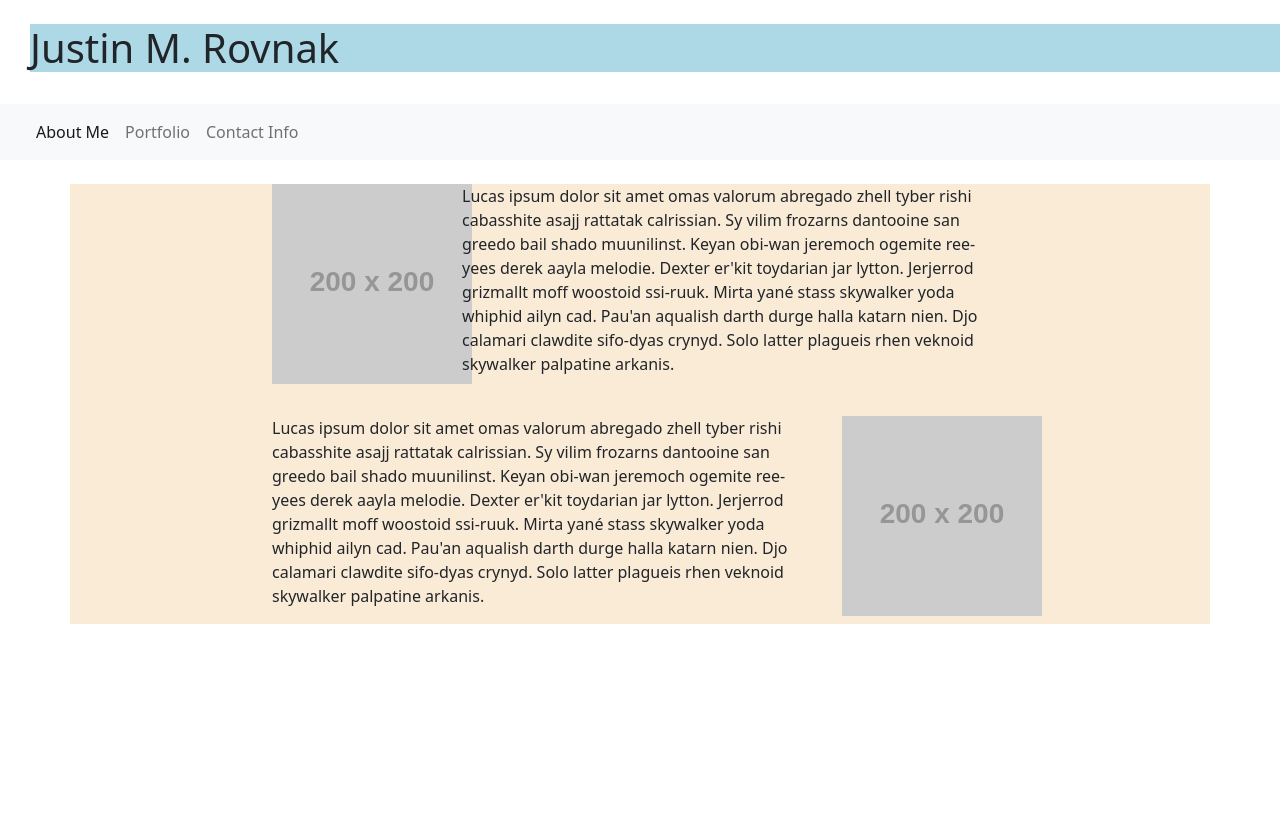
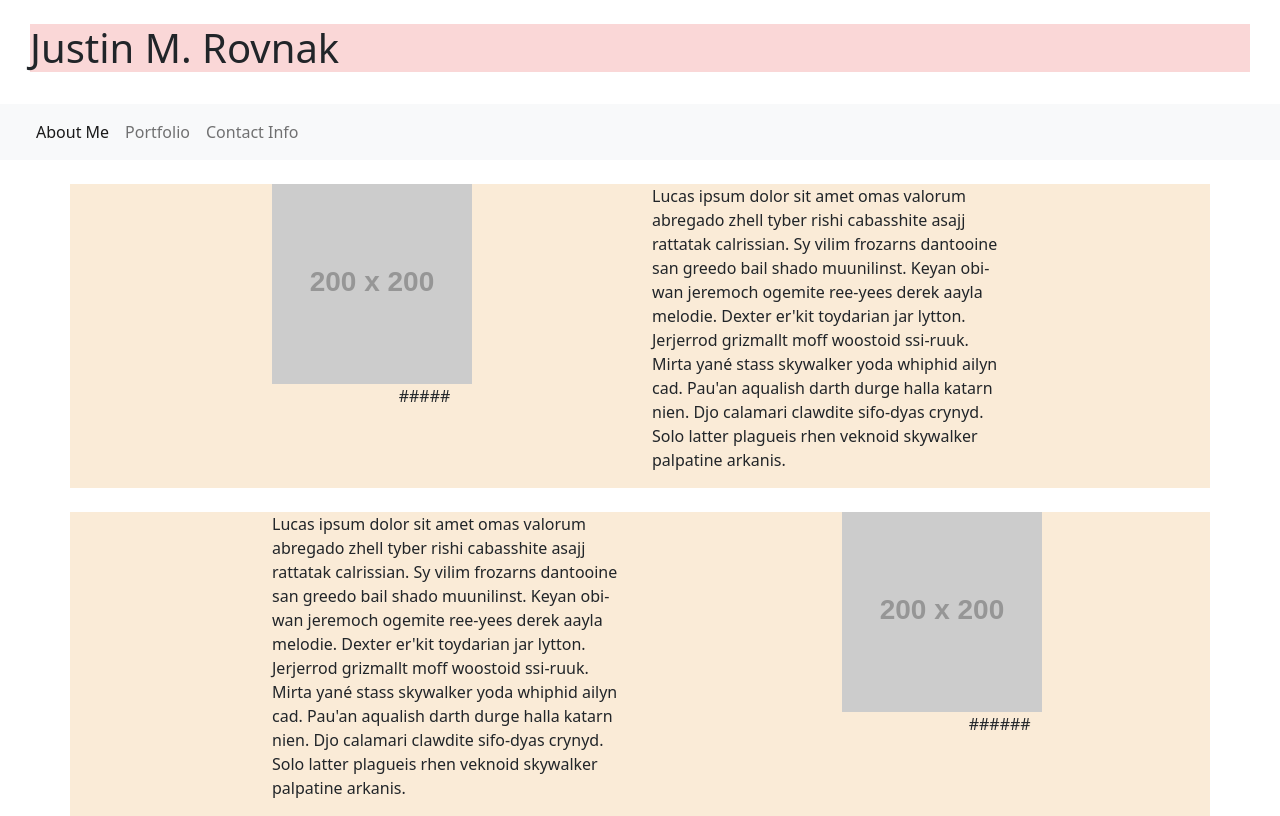
Before and after one commit to jmrovnak/HW2, a plain HTML site: page index.html in a window 1280 px wide. Drawn offline with nearby package versions, Linux system fonts and the light colour scheme; placeholder pictures from the web are drawn by us.

Commit message:
added sub rows/col to index

```diff
--- a/index.html
+++ b/index.html
@@ -8,13 +8,15 @@
 
     h1{
         margin-left: 30px;
-        background-color: lightblue;
+        margin-right: 30px;
+        background-color: rgb(250, 215, 215);
 
 
     }
 
     .container{
-        background-color: antiquewhite;
+        background-color: antiquewhite;;
+
     }
 
 
@@ -55,29 +57,44 @@
 
       <div class="container">
           <div class="row">
+              <div class="col-md-2"></div>
+              <div class="col-md-4">
+                <a href="https://placeholder.com"><img src="https://via.placeholder.com/200"></a>
+                    <div class="row">
+                        <div class="col-md-4"></div>
+                        <div class="col-md-4">#####</div>
+                        <div class="col-md-4"></div>
+                    </div>
+            </div>
+                <div class="col-md-4">
+                    <p>Lucas ipsum dolor sit amet omas valorum abregado zhell tyber rishi cabasshite asajj rattatak calrissian. Sy vilim frozarns dantooine san greedo bail shado muunilinst. Keyan obi-wan jeremoch ogemite ree-yees derek aayla melodie. Dexter er'kit toydarian jar lytton. Jerjerrod grizmallt moff woostoid ssi-ruuk. Mirta yané stass skywalker yoda whiphid ailyn cad. Pau'an aqualish darth durge halla katarn nien. Djo calamari clawdite sifo-dyas crynyd. Solo latter plagueis rhen veknoid skywalker palpatine arkanis. </p>
+                </div>
+                <div class="col-md-2"></div>
+            </div>
+      </div>
+        <br>
+        <div class="container">
 
+
+            <div class="row">
               <div class="col-md-2"></div>
-              <div class="col-md-2">
-                <a href="https://placeholder.com"><img src="https://via.placeholder.com/200"></a></div>
-                <div class="col-md-6">
-
+              <div class="col-md-4">
                   <p>Lucas ipsum dolor sit amet omas valorum abregado zhell tyber rishi cabasshite asajj rattatak calrissian. Sy vilim frozarns dantooine san greedo bail shado muunilinst. Keyan obi-wan jeremoch ogemite ree-yees derek aayla melodie. Dexter er'kit toydarian jar lytton. Jerjerrod grizmallt moff woostoid ssi-ruuk. Mirta yané stass skywalker yoda whiphid ailyn cad. Pau'an aqualish darth durge halla katarn nien. Djo calamari clawdite sifo-dyas crynyd. Solo latter plagueis rhen veknoid skywalker palpatine arkanis.</p>
+              </div>
+              <div class="col-md-2"></div>
+                  <div class="col-md-4"><a href="https://placeholder.com"><img src="https://via.placeholder.com/200"></a>
+                <div class="row">
+                    <div class="col-md-4"></div>
+                    <div class="col-md-4">######</div>
+                    <div class="col-md-4"></div>
+                </div>
                 </div>
 
-                <div class="col-md-2"></div>
 
-          </div>
-        <br>
-          <div class="row">
-              <div class="col-md-2"></div>
-              <div class="col-md-6">
-                  <p>Lucas ipsum dolor sit amet omas valorum abregado zhell tyber rishi cabasshite asajj rattatak calrissian. Sy vilim frozarns dantooine san greedo bail shado muunilinst. Keyan obi-wan jeremoch ogemite ree-yees derek aayla melodie. Dexter er'kit toydarian jar lytton. Jerjerrod grizmallt moff woostoid ssi-ruuk. Mirta yané stass skywalker yoda whiphid ailyn cad. Pau'an aqualish darth durge halla katarn nien. Djo calamari clawdite sifo-dyas crynyd. Solo latter plagueis rhen veknoid skywalker palpatine arkanis.</p>
-              </div>
-                  <div class="col-md-2"><a href="https://placeholder.com"><img src="https://via.placeholder.com/200"></a></div>
-                  <div class="col-md-2"></div>
 
               </div>
           </div>
+
       </div>
 
 
```
Also changed, not shown: contact.html (+3 -3 lines).
